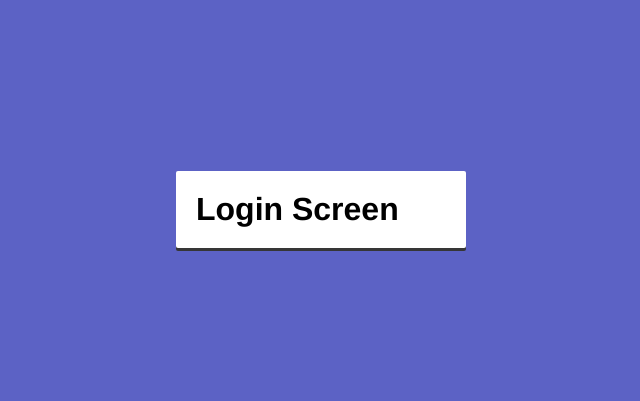
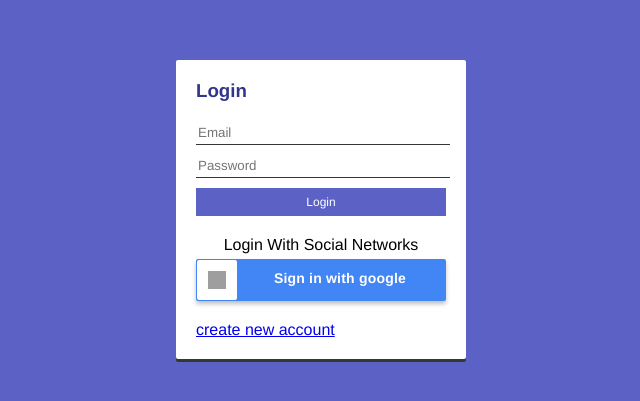
Before and after one commit to wilidga/journal-app, a React app: page /auth/login in a window 1280 px wide. Shown: the part 191-592 px from the top of the page, without its empty margins (319-959 px from the left). Built offline with nearby package versions, Linux system fonts and the light colour scheme; grey boxes are pictures that could not be loaded.

Commit message:
Commit Login Screen Styles
Login Screen Styles

```diff
--- a/src/components/auth/LoginScreen.js
+++ b/src/components/auth/LoginScreen.js
@@ -1,9 +1,50 @@
 import React from 'react'
+import { Link } from 'react-router-dom'
 
 export const LoginScreen = () => {
-    return (
-        <div>
-            <h1>Login Screen</h1>
+  return (
+    <>
+      <h3 className="auth__title">Login</h3>
+      <form>
+        <input
+          type="text"
+          placeholder="Email"
+          name="email"
+          className="auth__input"
+          autoComplete="of"
+        />
+        <input
+          type="password"
+          placeholder="Password"
+          name="password"
+          className="auth__input"
+        />
+        <button
+          type="submit"
+          className="btn btn-primary btn-block"
+
+        >
+          Login
+        </button>
+
+        <div className="auth__social-networks">
+          <p>Login With Social Networks</p>
+          <div
+            className="google-btn"
+          >
+            <div className="google-icon-wrapper">
+              <img className="google-icon" src="https://upload.wikimedia.org/wikipedia/commons/5/53/Google_%22G%22_Logo.svg" alt="google button" />
+            </div>
+            <p className="btn-text">
+              <b>Sign in with google</b>
+            </p>
+          </div>
         </div>
-    )
+        <Link to="/auth/register">
+          create new account
+        </Link>
+      </form>
+    </>
+
+  )
 }
--- a/src/styles/base/_settigs.scss
+++ b/src/styles/base/_settigs.scss
@@ -2,3 +2,6 @@
 $primary: #5C62C5;
 $dark-grey: #363636;
 $ligth-grey: #d8d8d8;
+$white: #fff;
+$google-blue: #4285f4;
+$button-active-blue: #1669f2;
--- a/src/styles/components/_auth.scss
+++ b/src/styles/components/_auth.scss
@@ -17,3 +17,41 @@
     padding: 20px;
     width: 250px;
 }
+
+.auth__title{
+  color: darken($color: $primary, $amount: 20);
+  margin-bottom: 20px;
+}
+.auth__input{
+  color: $dark-grey;
+  border: 0px;
+  border-bottom: 1px solid $dark-grey;
+  margin-bottom: 10px;
+  height: 20px;
+  width: 100%;
+transition: border-bottom .3s ease;
+
+  &:focus {
+    border-bottom: 1px solid $primary;
+    outline: none;
+  }
+}
+
+.auth__social-networks{
+  align-items: center;
+  display: flex;
+  justify-content: center;
+  flex-direction: column;
+  padding-top: 20px;
+  padding-bottom: 20px;
+  width: 100%;
+}
+.auth__alert-error{
+  background-color: red;
+  border-radius: 5px;
+  color: white;
+  display: flex;
+  justify-content: center;
+  margin-bottom: 10px;
+  padding: 5px;
+}
--- /dev/null
+++ b/src/styles/components/_buttons.scss
@@ -0,0 +1,72 @@
+
+.btn {
+  background-color: transparent;
+  border: none;
+  color: white;
+  cursor: pointer;
+  font-size: 12px;
+  padding: 7px 10px 7px 10px;
+  &:focus {
+    outline: none;
+  }
+
+}
+
+.btn-primary{
+  background-color: $primary;
+
+  &:disabled{
+    background-color: lighten($color: $primary, $amount: 15);
+  }
+  &:hover{
+    background-color: darken($color: $primary, $amount: 15);
+  }
+}
+.btn-block {
+  width: 100%;
+}
+
+
+
+
+.google-btn {
+    cursor: pointer;
+    margin-top: 5px;
+    width: 100%;
+    height: 42px;
+    background-color: $google-blue;
+    border-radius: 2px;
+    box-shadow: 0 3px 4px 0 rgba(0, 0, 0, 0.25);
+
+    transition: box-shadow .3s ease;
+
+    .google-icon-wrapper {
+        position: absolute;
+        margin-top: 1px;
+        margin-left: 1px;
+        width: 40px;
+        height: 40px;
+        border-radius: 2px;
+        background-color: $white;
+    }
+    .google-icon {
+        position: absolute;
+        margin-top: 11px;
+        margin-left: 11px;
+        width: 18px;
+        height: 18px;
+    }
+    .btn-text {
+        float: right;
+        margin: 11px 40px 0 0;
+        color: $white;
+        font-size: 14px;
+        letter-spacing: 0.2px;
+    }
+    &:hover {
+        box-shadow: 0 0 6px $google-blue;
+    }
+    &:active {
+        background: $button-active-blue;
+    }
+}
--- a/src/styles/styles.scss
+++ b/src/styles/styles.scss
@@ -5,3 +5,4 @@
 
 //Components
 @import './components/auth';
+@import './components/buttons';
```
